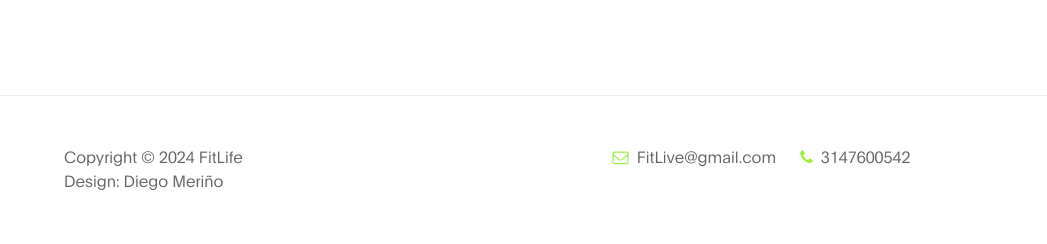
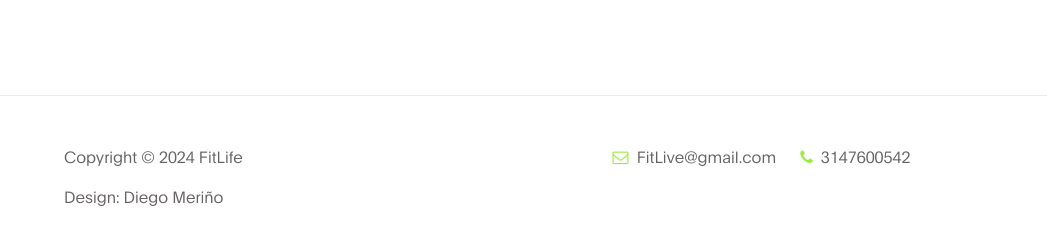
Before and after one commit to DiegoLCod/fitliife, a plain HTML site: page index.html in a window 1280 px wide. Shown: the part 4427-4671 px from the top of the page, without its empty margins (116-1163 px from the left). Drawn offline with Linux system fonts and the light colour scheme.

Commit message:
ultimo cambio

```diff
--- a/index.html
+++ b/index.html
@@ -410,7 +410,8 @@ https://www.tooplate.com/view/2119-gymso-fitness
                     <div class="ml-auto col-lg-4 col-md-5">
                         <p class="copyright-text">Copyright &copy; 2024 FitLife
 
-                        <br>Design: <a href="linkedin.com/in/diego-luis-meriño-caceres-935545279">Diego Meriño</a></p>
+                            <p>Design: <a href="https://www.linkedin.com/in/diego-luis-meriño-caceres-935545279" target="_blank">Diego Meriño</a></p>
+
                     </div>
 
                     <div class="d-flex justify-content-center mx-auto col-lg-5 col-md-7 col-12">
```
